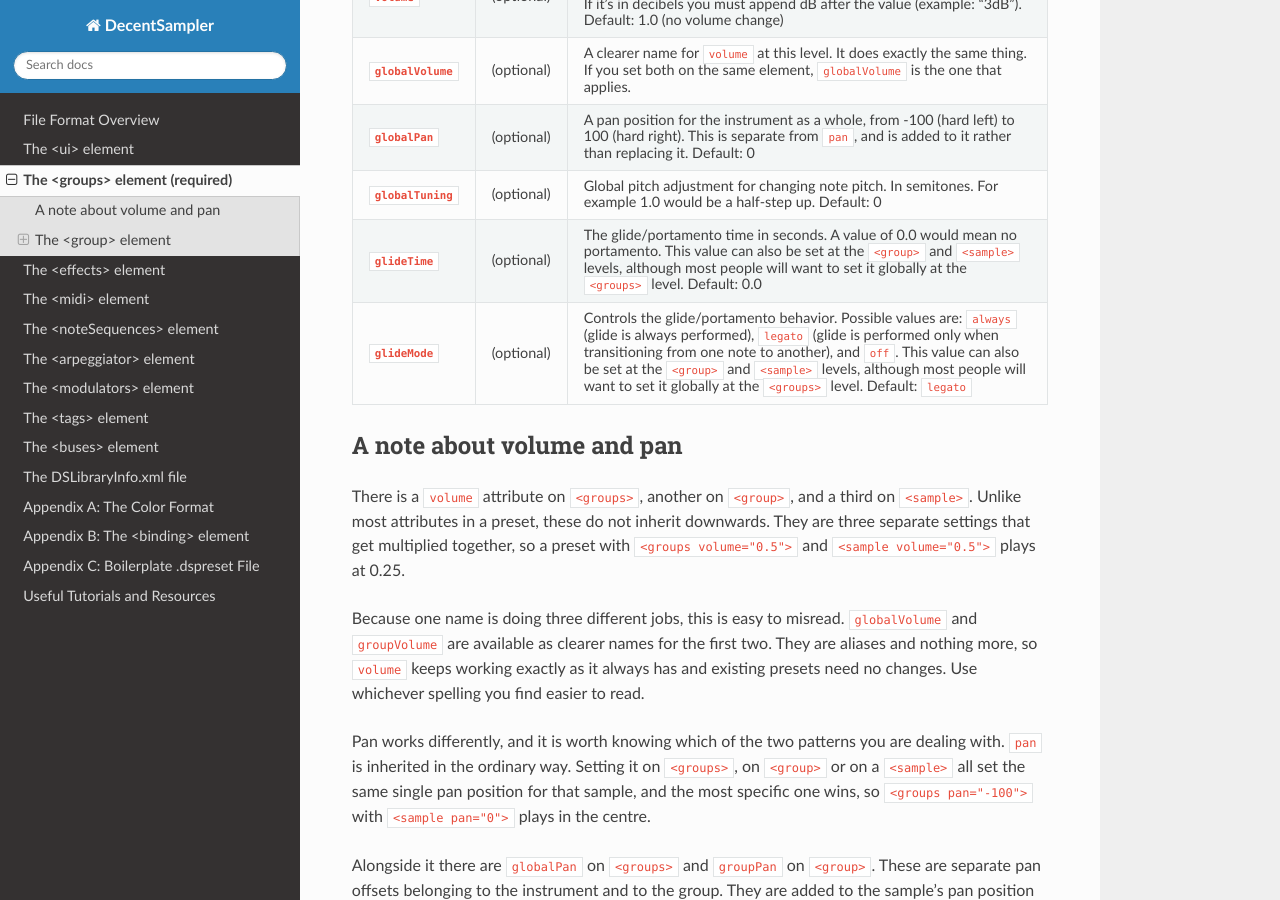
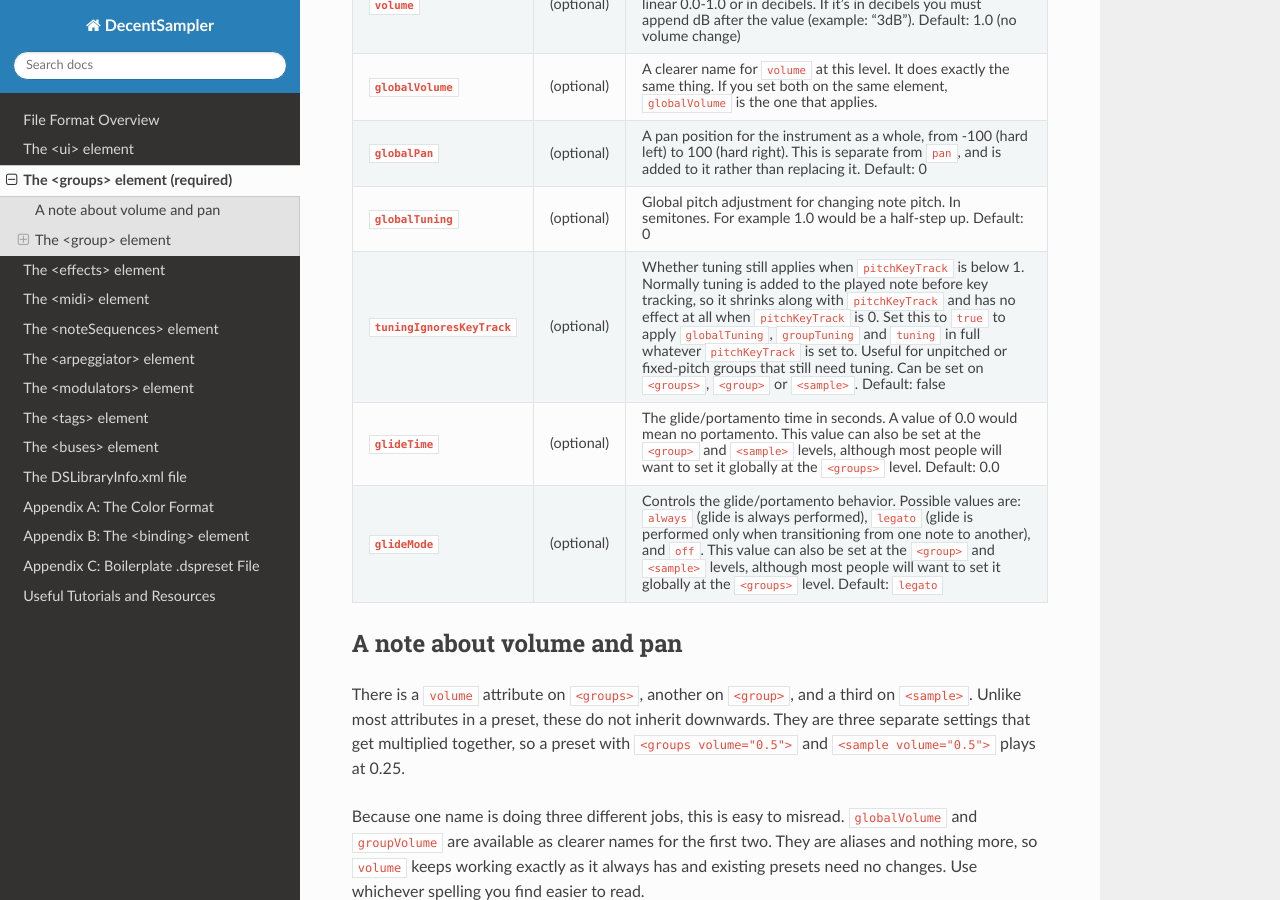
Before and after one commit to DecentSamples/DecentSampler-Developers-Guide, a Sphinx documentation site: the page built from docs/source/the-groups-element.md, in a window 1280 px wide and 900 px high, scrolled down 584 px. Built offline with Sphinx 7.4.7 and the Read the Docs theme 3.1.0, drawn with Linux system fonts in a browser that asks for light colours; some of the changed text lies outside the part shown.

Commit message:
Document tuningIgnoresKeyTrack on <groups>, <group> and <sample> (Mantis 0000240)

```diff
--- a/docs/source/the-groups-element.md
+++ b/docs/source/the-groups-element.md
@@ -23,6 +23,7 @@ Every **dspreset** file should have one and only one `<groups>` element. This is
 | **`globalVolume`** | (optional) | A clearer name for `volume` at this level. It does exactly the same thing. If you set both on the same element, `globalVolume` is the one that applies. |
 | **`globalPan`**    | (optional) | A pan position for the instrument as a whole, from -100 (hard left) to 100 (hard right). This is separate from `pan`, and is added to it rather than replacing it. Default: 0 |
 | **`globalTuning`** | (optional) | Global pitch adjustment for changing note pitch. In semitones. For example 1.0 would be a half-step up. Default: 0 |
+| **`tuningIgnoresKeyTrack`** | (optional) | Whether tuning still applies when `pitchKeyTrack` is below 1. Normally tuning is added to the played note before key tracking, so it shrinks along with `pitchKeyTrack` and has no effect at all when `pitchKeyTrack` is 0. Set this to `true` to apply `globalTuning`, `groupTuning` and `tuning` in full whatever `pitchKeyTrack` is set to. Useful for unpitched or fixed-pitch groups that still need tuning. Can be set on `<groups>`, `<group>` or `<sample>`. Default: false |
 | **`glideTime`** | (optional) | The glide/portamento time in seconds. A value of 0.0 would mean no portamento. This value can also be set at the `<group>` and `<sample>` levels, although most people will want to set it globally at the `<groups>` level. Default: 0.0 |
 | **`glideMode`** | (optional) | Controls the glide/portamento behavior. Possible values are: `always` (glide is always performed), `legato` (glide is performed only when transitioning from one note to another),  and `off`. This value can also be set at the `<group>` and `<sample>` levels, although most people will want to set it globally at the `<groups>` level. Default: `legato` |
 
@@ -48,6 +49,7 @@ Samples and oscillators live in groups. There can be many group elements under t
 | **`ampVelTrack`** | The degree to which the velocity of the incoming notes affects the volume of the samples in this group. 0 = not at all. 1 = volume is completely determined by incoming velocity. When the value is 1, a velocity of 127 (max velocity) yields a gain 1.0 (full volume), a velocity of 63 (half velocity) yields a gain of 0.5 (half volume), etc. | (optional) |
 | **`groupTuning`** | Group-level pitch adjustment for changing note pitch. In semitones. For example 1.0 would be a half-step up and -1 would a half-step down. Default: 0                                                                                                                                                                                              | (optional) |
 | **`pitchKeyTrack`** | A number from 0.0 to 1.0. 0 means that the pitch will stay the same regardless of what note is played. 1 means that the pitch will increase by one semitone when the note increases by one semitone (normal key pitch tracking). Applies to all samples and oscillators in the group. Default: 1 | (optional) |
+| **`tuningIgnoresKeyTrack`** | Whether tuning still applies when `pitchKeyTrack` is below 1. Normally tuning is added to the played note before key tracking, so it shrinks along with `pitchKeyTrack` and has no effect at all when `pitchKeyTrack` is 0. Set this to `true` to apply `globalTuning`, `groupTuning` and `tuning` in full whatever `pitchKeyTrack` is set to. Useful for unpitched or fixed-pitch groups that still need tuning. Can be set on `<groups>`, `<group>` or `<sample>`. Default: false | (optional) |
 | **`glideTime`** | The glide/portamento time in seconds for samples and oscillators in this group. A value of 0.0 means no portamento. Can be overridden at the \`<sample>\` level. Inherits from \`<groups>\` level if not specified. Default: 0.0 | (optional) |
 | **`glideMode`** | Controls the glide/portamento behavior for samples and oscillators in this group. Possible values: \`always\` (glide is always performed), \`legato\` (glide only when transitioning from one note to another), \`off\` (no glide). Inherits from \`<groups>\` level if not specified. Default: \`legato\` | (optional) |
 | **`ampEnvEnabled`** | Turns the outer amplitude envelope on and off for everything in this group. Setting it to `false` makes the group's samples play as one-shots, running to the end of the file regardless of when the key is released. Can also be set per sample. Possible values: true, false. Default: true | (optional) |
@@ -71,6 +73,7 @@ Underneath the `<group>` elements are `<sample>` elements. Each sample correspon
 | **`volume`**                | (optional) | The volume of the sample. Value can be in linear 0.0-1.0 or in decibels. If it's in decibels you must append dB after the value (example: "3dB"). Default: 1.0  |
 | **`pan`**                   | (optional) | A number of -100 to 100. -100 in panned all the way to the left, 100 is panned all the way to the right. This can also be set at the `<group>` or `<groups>` levels. Default: 0 |
 | **`pitchKeyTrack`**         | (optional) | A number from 0.0 to 1.0. 0 means that the pitch will stay the same regardless of what note is played. 1 means that the pitch will increase by one semitone when the note increases by one semitone (i.e. normal key pitch tracking). This can also be set at the `<group>` level. Default: 1 |
+| **`tuningIgnoresKeyTrack`** | (optional) | Whether tuning still applies when `pitchKeyTrack` is below 1. Normally tuning is added to the played note before key tracking, so it shrinks along with `pitchKeyTrack` and has no effect at all when `pitchKeyTrack` is 0. Set this to `true` to apply `globalTuning`, `groupTuning` and `tuning` in full whatever `pitchKeyTrack` is set to. Useful for unpitched or fixed-pitch groups that still need tuning. Can be set on `<groups>`, `<group>` or `<sample>`. Default: false |
 | **`glideTime`** | (optional) | The glide/portamento time in seconds for this sample. A value of 0.0 means no portamento. Inherits from \`<group>\` or \`<groups>\` level if not specified. Default: 0.0 |
 | **`glideMode`** | (optional) | Controls the glide/portamento behavior for this sample. Possible values: \`always\`, \`legato\`, or \`off\`. Inherits from \`<group>\` or \`<groups>\` level if not specified. Default: \`legato\` |
 | **`trigger`**               | (optional) | Valid values: `attack` means a sample is played when the *note on* message is received. `release` means the sample is played when the *note off* message is received (aka a release trigger). `first` means that the sample will only be played if no other notes are playing. `legato` means that the sample will only be played if _some_ other notes are already playing. `continuous` means that the sample will always play. This can also be set at the `<group>` level. Default: `attack`. |
```
